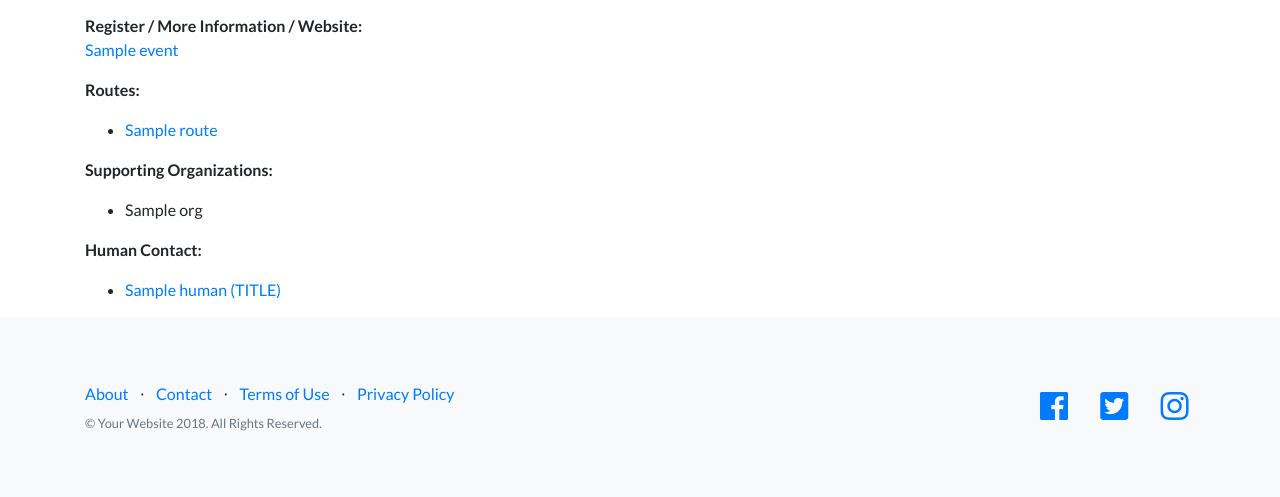
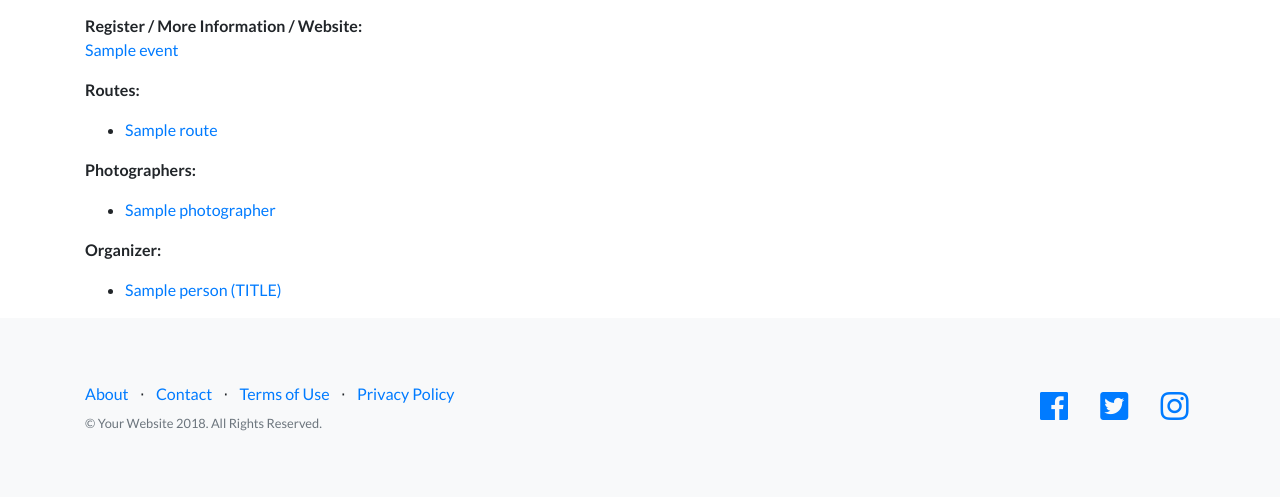
Before and after one commit to shacker/ap, a Django app: template ap/templates/events/detail.html in a window 1280 px wide. Shown: the part 1357-1854 px from the top of the page. Run offline with Django 3.2, Linux system fonts and the light colour scheme; the template is opened without the code that fills it: most values are stand-ins (such as "Sample title", 1, 10 or a date in 2020); style sheets or scripts are compiled from the project's sources; some libraries are stand-ins or nearby versions.

Commit message:
Display event photographers on event detail page

```diff
--- a/ap/apps/events/admin.py
+++ b/ap/apps/events/admin.py
@@ -16,7 +16,7 @@ class OrgAdmin(admin.ModelAdmin):
 class EventAdmin(admin.ModelAdmin):
     list_display = ['title', 'event_type', 'start', 'fee_paid']
     inlines = [RouteInline, ]
-    filter_horizontal = ['organizations', 'organizers']
+    filter_horizontal = ['organizations', 'organizers', 'photographers']
 
 
 admin.site.register(Event, EventAdmin)
--- a/ap/templates/events/detail.html
+++ b/ap/templates/events/detail.html
@@ -95,24 +95,23 @@
       </ul>
     </p>
 
-
     <p>
-      <b>Supporting Organizations:</b>
+      <b>Photographer{{ event.photographers.all|pluralize }}:</b>
       <ul>
-      {% for org in event.organizations.all %}
+      {% for photographer in event.photographers.all %}
         <li>
-          {{ org }}
+          <a href="{% url 'users:profile' photographer.username %}">{{ photographer.get_full_name }}</a>
         </li>
       {% endfor %}
       </ul>
     </p>
 
     <p>
-      <b>Human Contact{{ event.humans.all.count|pluralize }}:</b><br />
+      <b>Organizer{{ event.organizers.all.count|pluralize }}:</b>
       <ul>
-      {% for human in event.humans.all %}
+      {% for person in event.organizers.all %}
         <li>
-          <a href="{% url 'users:profile' human.username %}">{{ human.get_full_name }} (TITLE)</a>
+          <a href="{% url 'users:profile' person.username %}">{{ person.get_full_name }} (TITLE)</a>
         </li>
       {% endfor %}
       </ul>
```
Also changed, not shown: ap/apps/events/models.py (+9 -0 lines), ap/apps/events/migrations/0027_auto_20181124_2319.py (added), ap/apps/events/migrations/0028_event_photographers.py (added).
